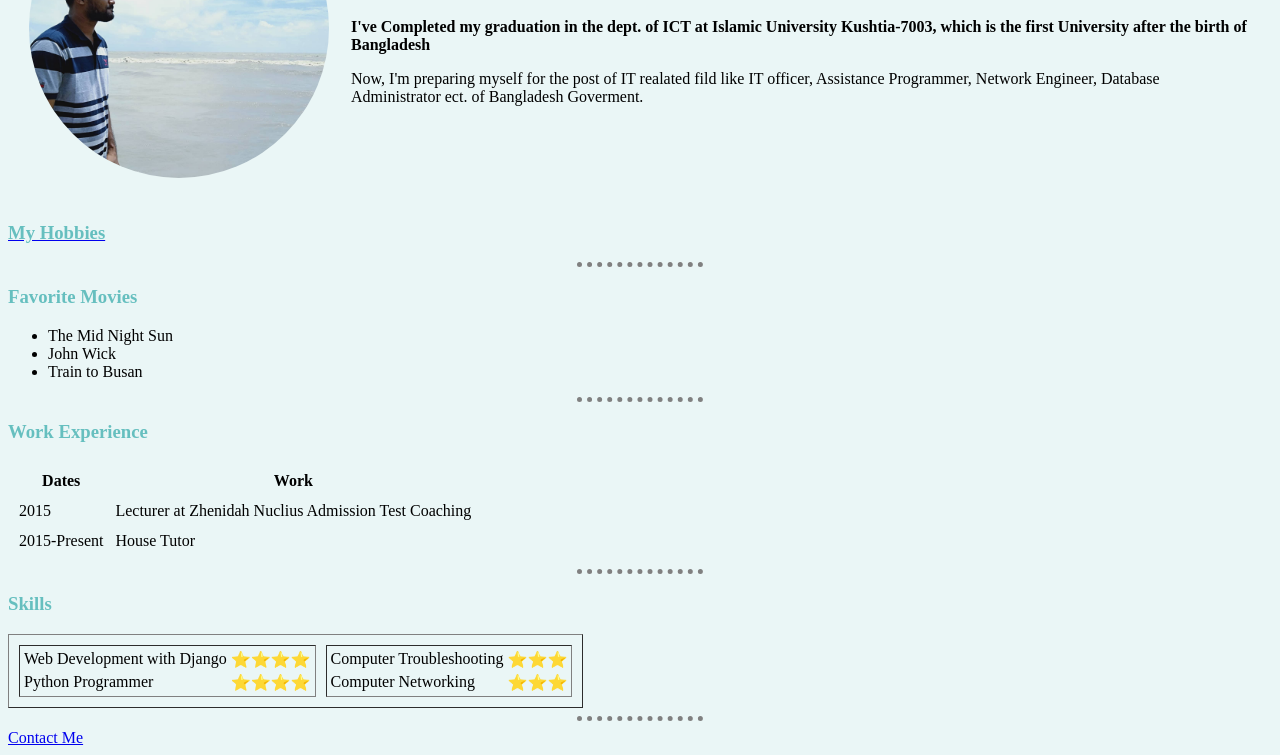
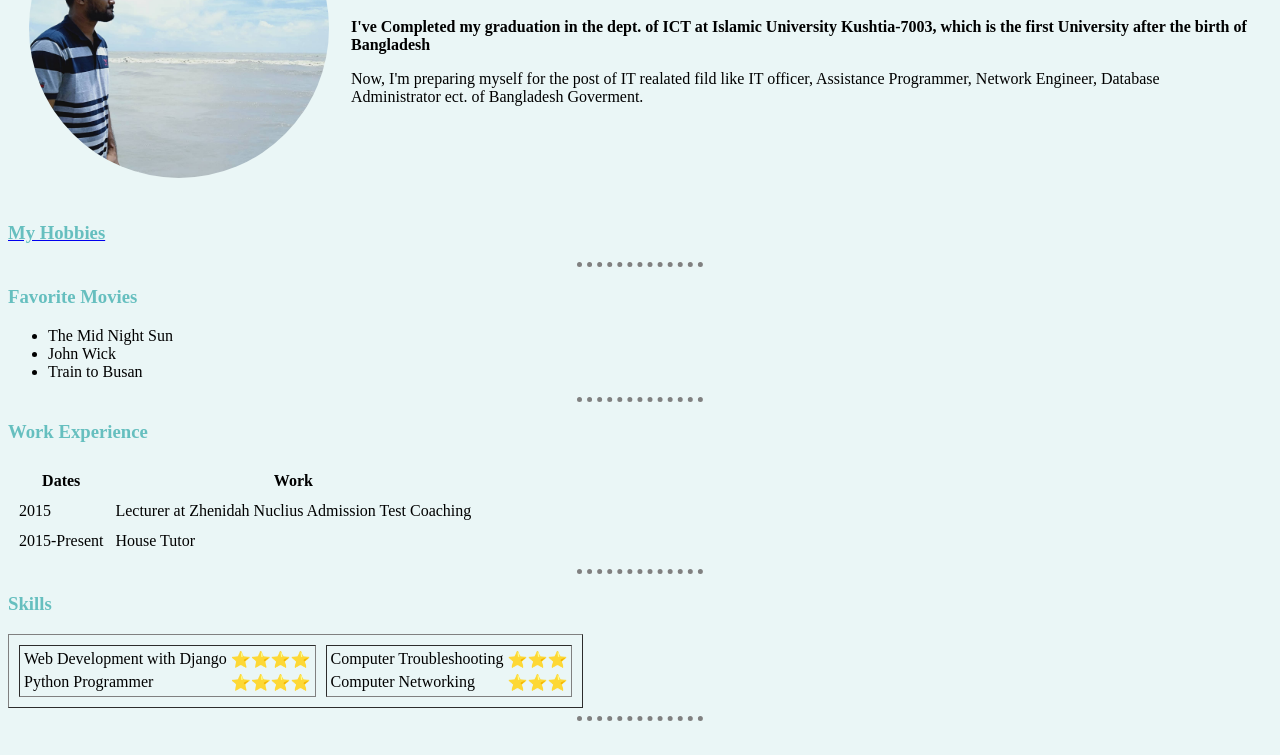
Before and after one commit to Md-Alamin-Molla/CV, a plain HTML site: page index.html in a window 1280 px wide. Shown: the part 151-906 px from the top of the page. After the commit the page ends 880 px from the top, so only its background shows below. Drawn offline with Linux system fonts and the light colour scheme.

Commit message:
Update index.html

```diff
--- a/index.html
+++ b/index.html
@@ -75,7 +75,7 @@
         </tr>
     </table>
     <hr>
-    <a href="E:\Web Development\HTML Personal Site\contact-me.html">Contact Me</a><br>
+<!--     <a href="E:\Web Development\HTML Personal Site\contact-me.html">Contact Me</a><br> -->
     <!-- <a href="input_type.html">Different Input</a> -->
 </body>
 
```
